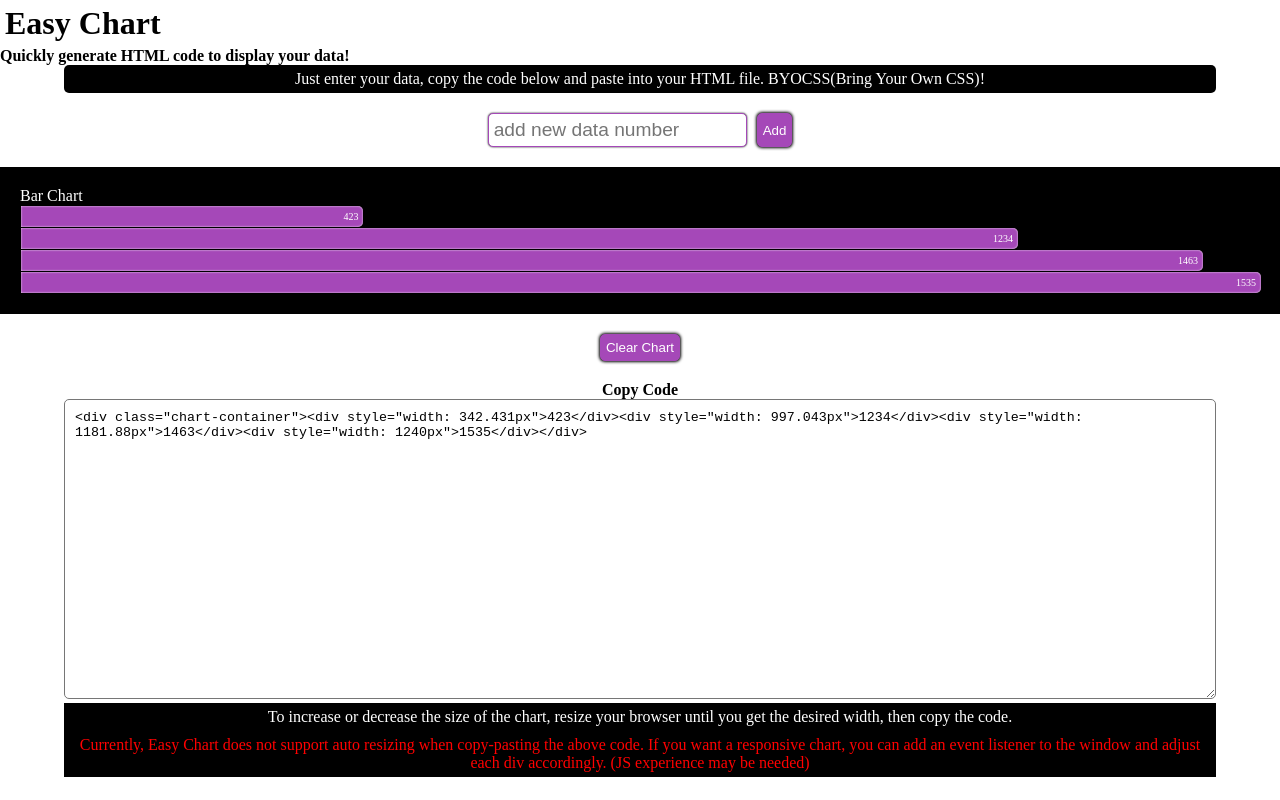
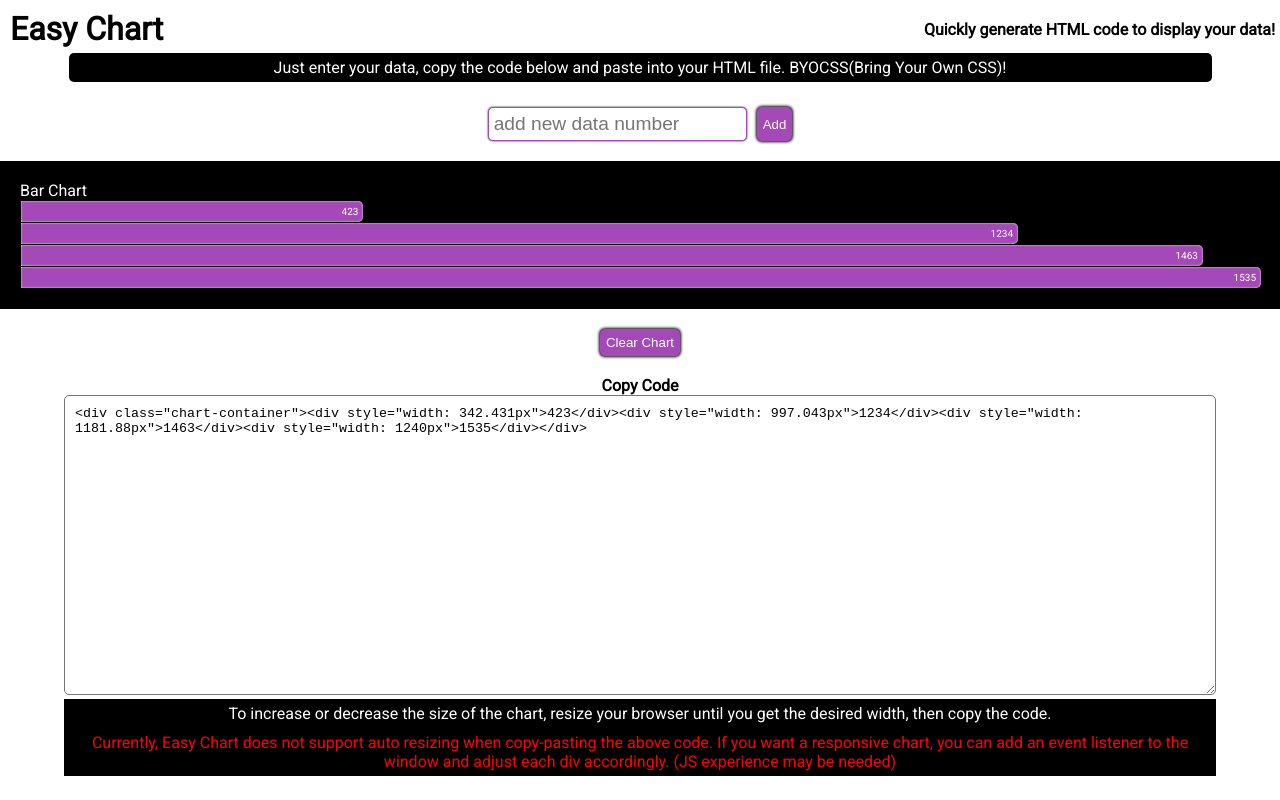
Before and after one commit to marshall405/data_visuals, a website: page index.html in a window 1280 px wide. Drawn offline with nearby package versions, Linux system fonts and the light colour scheme.

Commit message:
adds roboto font and header

```diff
--- a/index.html
+++ b/index.html
@@ -10,9 +10,14 @@
 </head>
 
 <body>
-    <h1>Easy Chart</h1>
-    <h4>Quickly generate HTML code to display your data!</h4>
-    <p class="note rounded">Just enter your data, copy the code below and paste into your HTML file. BYOCSS(Bring Your Own CSS)!</p>
+    <header>
+        <div>
+            <h1 class="logo">Easy Chart</h1>
+            <h4>Quickly generate HTML code to display your data!</h4>
+        </div>
+        <p class="note rounded">Just enter your data, copy the code below and paste into your HTML file. BYOCSS(Bring Your Own CSS)!</p>
+    </header>
+
     <div class="input-container">
         <input id="data" type="text" placeholder="add new data number" />
         <button id="addData">Add</button>
--- a/main.css
+++ b/main.css
@@ -1,3 +1,6 @@
+@import url('https://fonts.googleapis.com/css2?family=Roboto&display=swap');
+
+
 * {
     margin: 0;
     padding: 0;
@@ -6,6 +9,7 @@
 
 html {
     font-size: 16px;
+    font-family: 'Roboto', sans-serif;
 }
 
 h1, p {
@@ -87,3 +91,19 @@
 .warning {
     color: red;
 }
+
+
+
+/* HEADER */
+
+header {
+    padding: 5px;
+}
+.logo {
+
+}
+header div {
+    display: flex;
+    justify-content: space-between;
+    align-items: center;
+}
```
